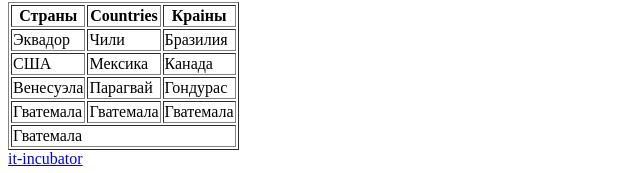
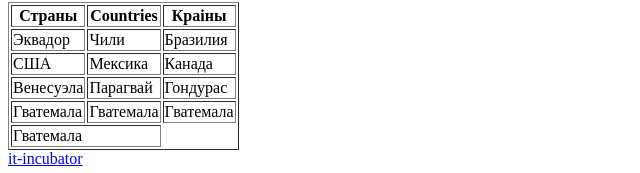
Before and after one commit to Yuriy-Chernov/homework, a plain HTML site: page index.html in a window 1280 px wide. Shown: the part 880-1053 px from the top of the page, 0-640 px from the left. Drawn offline with Linux system fonts and the light colour scheme.

Commit message:
Update index.html

```diff
--- a/index.html
+++ b/index.html
@@ -126,7 +126,7 @@
 
             </tr>
             <tr>
-                <td colspan="3">Гватемала</td>
+                <td colspan="2">Гватемала</td>
 
 
             </tr>
```
